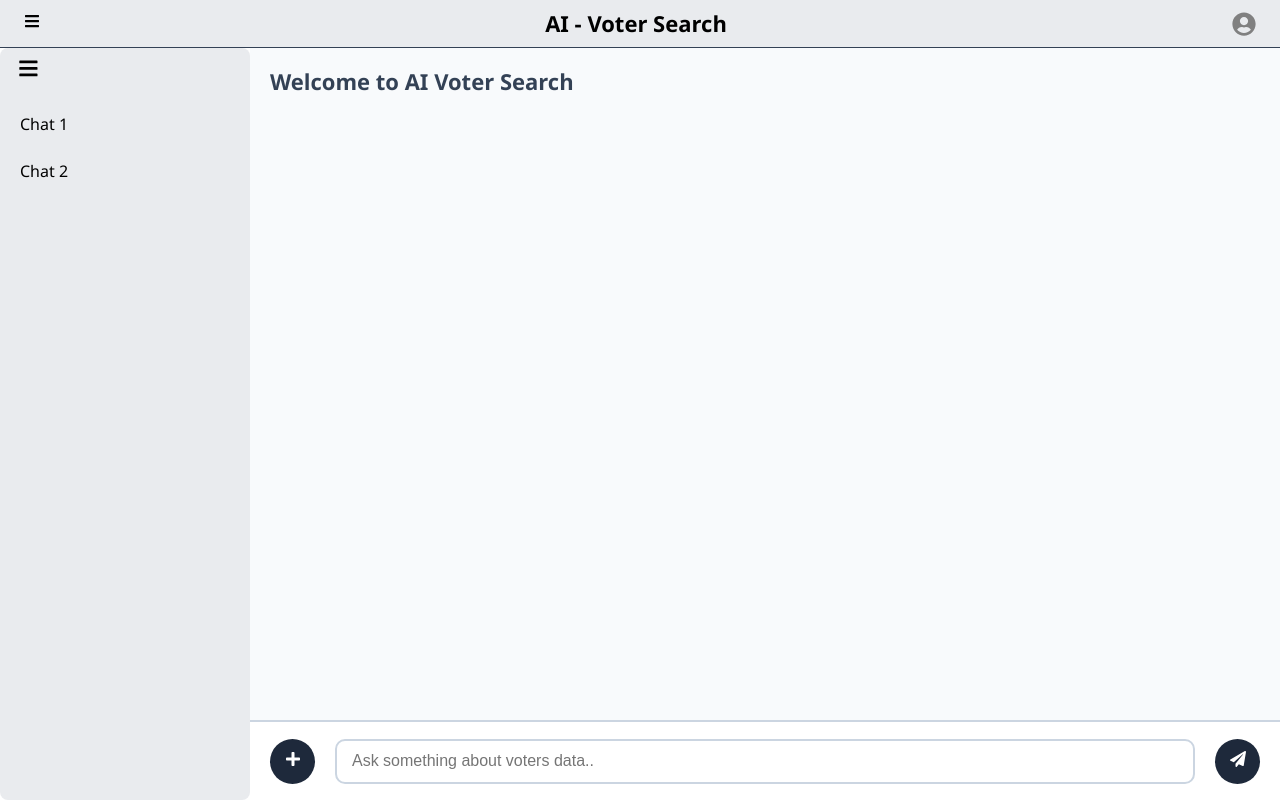
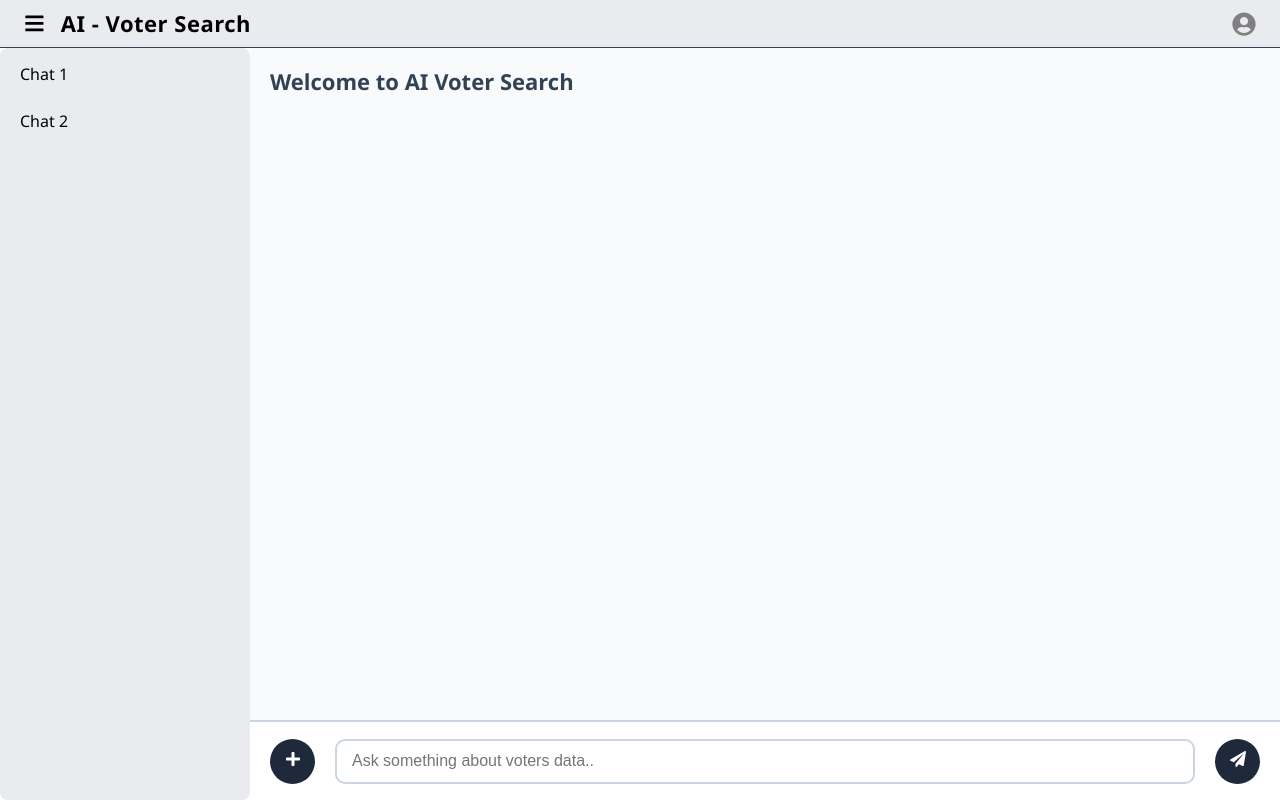
Before and after one commit to chandrasekhar154/votersearch-ui, a React (Vite) app: page / in a window 1280 px wide. Built offline with nearby package versions, Linux system fonts and the light colour scheme.

Commit message:
added bread crumb icon on top bar

```diff
--- a/src/components/SideBar/SideBar.css
+++ b/src/components/SideBar/SideBar.css
@@ -20,10 +20,6 @@
   padding: 10px 18px;
 }
 
-.sidebar-toggle-icon {
-  cursor: pointer;
-}
-
 .sidebar-chatlist {
   padding: 8px 10px;
 }
--- a/src/components/SideBar/SideBar.tsx
+++ b/src/components/SideBar/SideBar.tsx
@@ -1,24 +1,12 @@
-import { useState } from "react";
-import { FaBars } from "react-icons/fa";
 import './SideBar.css'
 
-export default function SideBar() {
+interface ISideBarProps {
+	isCollapsed: boolean;
+}
 
-	const [isCollapsed, setIsCollapsed] = useState<boolean>(false);
-
-	function toggleSideBar() {
-		setIsCollapsed(!isCollapsed);
-	}
-
+export default function SideBar({ isCollapsed }: ISideBarProps) {
 	return (
 		<div className={isCollapsed ? "sidebar-container collapsed" : "sidebar-container"}>
-			<div className="sidebar-header">
-				<FaBars
-					className="sidebar-toggle-icon"
-					onClick={toggleSideBar}
-					size={'1.3em'}
-				/>
-			</div>
 			<div className="sidebar-chatlist">
 				<div className="sidebar-chat-item">
 					{!isCollapsed && "Chat 1"}
--- a/src/components/TopBar/TopBar.css
+++ b/src/components/TopBar/TopBar.css
@@ -18,7 +18,7 @@
 .top-panel-title {
   font-size: 22px;
   font-weight: 600;
-  /* letter-spacing: 0.5px; */
+  letter-spacing: 0.5px;
 }
 
 .top-panel-user-section {
@@ -55,3 +55,13 @@
 .dropdown-item:hover {
   background-color: #ccc8c8;
 }
+
+.top-panel-left-section {
+  display: flex;
+  align-items: center;
+  gap: 16px;
+}
+
+.menu-icon {
+  cursor: pointer;
+}
--- a/src/components/TopBar/TopBar.tsx
+++ b/src/components/TopBar/TopBar.tsx
@@ -2,10 +2,13 @@ import { useRef, useState, useEffect } from "react";
 import { FaBars, FaUserCircle } from "react-icons/fa";
 import './TopBar.css'
 
-export default function TopBar() {
+interface ITopBarProps {
+	toggleSideBar: () => void;
+}
+
+export default function TopBar({ toggleSideBar }: ITopBarProps) {
 
 	const [showDropDown, setShowDropDown] = useState(false);
-	const [isCollapsed, setIsCollapsed] = useState<boolean>(false);
 
 	const dropdownRef = useRef<HTMLDivElement | null>(null);
 
@@ -27,10 +30,6 @@ export default function TopBar() {
 		console.log("Navigate to profile..!!");
 	}
 
-	function toggleSideBar() {
-		setIsCollapsed(!isCollapsed);
-	}
-
 	useEffect(() => {
 		document.addEventListener('mousedown', handleOutSideClick);
 
@@ -41,14 +40,15 @@ export default function TopBar() {
 
 	return (
 		<div className="top-panel">
-			<div>
+			<div className="top-panel-left-section">
 				<FaBars
-					className="sidebar-toggle-icon"
+					className="menu-icon"
 					onClick={toggleSideBar}
+					size={'1.3em'}
 				/>
-			</div>
-			<div className="top-panel-title">
-				AI - Voter Search
+				<div className="top-panel-title">
+					AI - Voter Search
+				</div>
 			</div>
 			<div className="top-panel-user-section" ref={dropdownRef}>
 				<FaUserCircle className="user-icon" size='1.5em' color="grey" onClick={toggleDropDown} />
--- a/src/layouts/MainLayout.tsx
+++ b/src/layouts/MainLayout.tsx
@@ -1,14 +1,22 @@
+import { useState } from "react";
 import ChatPanel from "../components/ChatPanel/ChatPanel";
 import SideBar from "../components/SideBar/SideBar";
 import TopBar from "../components/TopBar/TopBar";
 import './MainLayout.css'
 
 export default function MainLayout() {
+
+	const [isSideBarCollapsed, setIsSideBarCollapsed] = useState<boolean>(false);
+
+	function toggleSideBar() {
+		setIsSideBarCollapsed(!isSideBarCollapsed);
+	}
+
 	return (
 		<div className="main-layout-container">
-			<TopBar />
+			<TopBar toggleSideBar={toggleSideBar} />
 			<div className="main-layout-body">
-				<SideBar />
+				<SideBar isCollapsed={isSideBarCollapsed} />
 				<ChatPanel />
 			</div>
 		</div>
```
